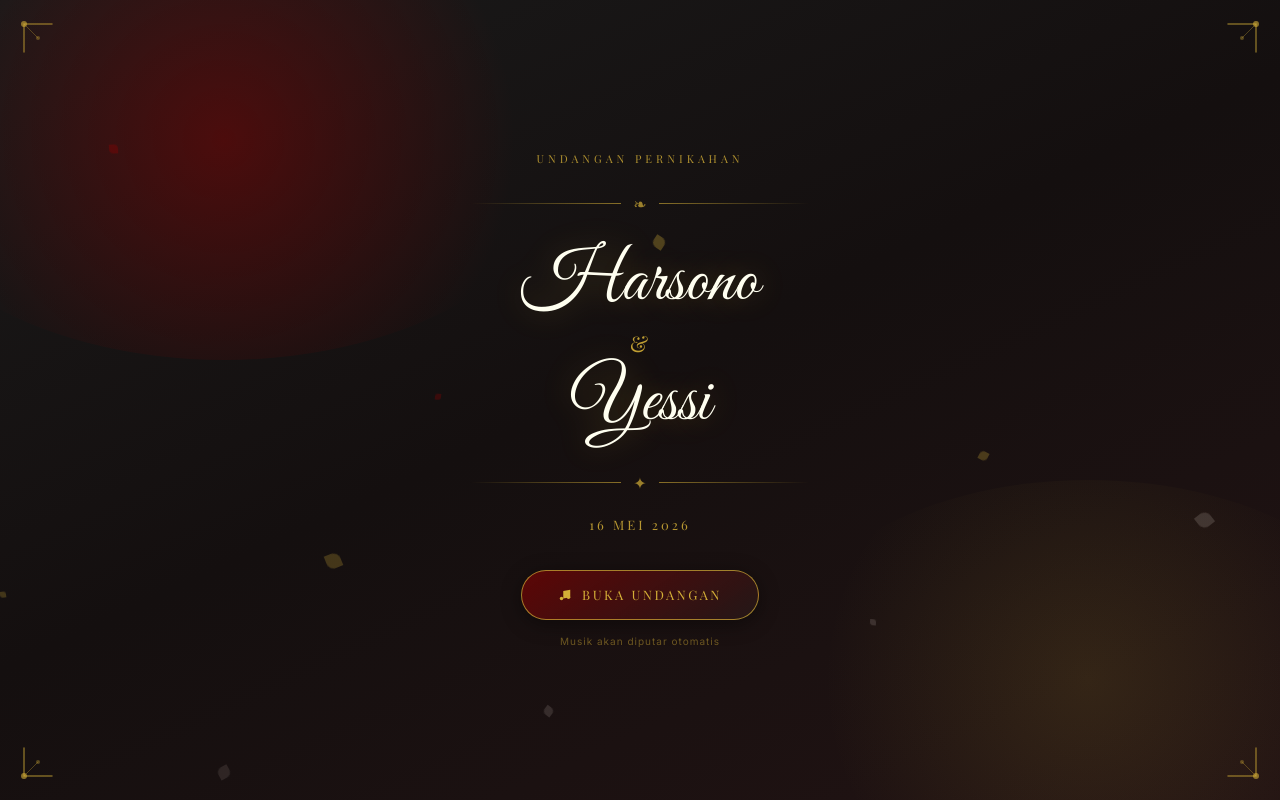
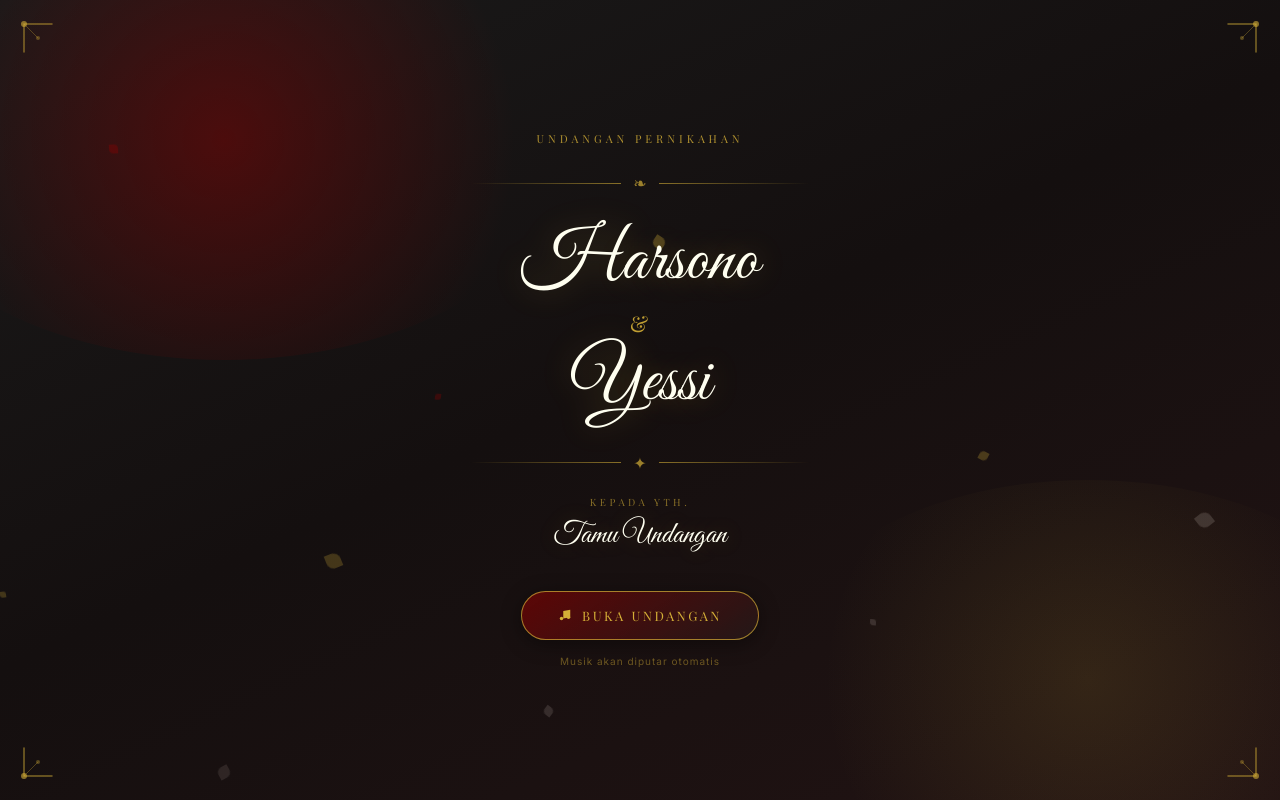
Before and after one commit to ReySa18/web_undangan, a Next.js app: page / in a window 1280 px wide. Shown: the top 800 px of the page. Built offline with nearby package versions, Linux system fonts and the light colour scheme; a web font is replaced by a local one.

Commit message:
update kesekian

```diff
--- a/src/components/CoverScreen.tsx
+++ b/src/components/CoverScreen.tsx
@@ -10,9 +10,18 @@ export default function CoverScreen() {
   const [isLeaving, setIsLeaving] = useState(false);
   const [isGone, setIsGone] = useState(false);
   const [mounted, setMounted] = useState(false);
+  const [guestName, setGuestName] = useState<string>("Tamu Undangan");
 
   useEffect(() => {
     setMounted(true);
+    // Baca nama tamu dari URL query param ?to=NamaTamu
+    const params = new URLSearchParams(window.location.search);
+    const toParam = params.get("to");
+    if (toParam && toParam.trim()) {
+      // Decode dan format: ganti "+" atau "%20" → spasi, lalu capitalize tiap kata
+      const decoded = decodeURIComponent(toParam.replace(/\+/g, " ")).trim();
+      setGuestName(decoded);
+    }
   }, []);
 
   const handleOpen = () => {
@@ -213,18 +222,34 @@ export default function CoverScreen() {
             <div style={{ flex: 1, height: "1px", background: "linear-gradient(to left, transparent, rgba(212,175,55,0.6))" }} />
           </div>
 
-          {/* Date */}
+          {/* Dear / Kepada */}
+          <div style={{ marginBottom: "36px" }}>
             <p
               style={{
                 fontFamily: "var(--font-heading)",
-              color: "rgba(212,175,55,0.85)",
-              fontSize: "13px",
-              letterSpacing: "3px",
-              marginBottom: "36px",
+                color: "rgba(212,175,55,0.6)",
+                fontSize: "10px",
+                letterSpacing: "3.5px",
+                textTransform: "uppercase",
+                marginBottom: "6px",
               }}
             >
-            16 MEI 2026
+              Kepada Yth.
             </p>
+            <p
+              style={{
+                fontFamily: "var(--font-script)",
+                color: "#FFFFF0",
+                fontSize: "clamp(22px, 6vw, 30px)",
+                lineHeight: 1.3,
+                margin: 0,
+                textShadow: "0 0 20px rgba(212,175,55,0.25)",
+                wordBreak: "break-word",
+              }}
+            >
+              {guestName}
+            </p>
+          </div>
 
           {/* Open button */}
           <button
--- a/src/components/EventDetails.tsx
+++ b/src/components/EventDetails.tsx
@@ -211,7 +211,7 @@ export default function EventDetails() {
         <EventCard
           title="Resepsi"
           date="Sabtu, 16 Mei 2026"
-          time="11:00 - 14:00 WIB"
+          time="11:00 WIB s/d Selesai"
           venue="Gedung Serbaguna"
           address="Desa Sikampar, Teluk Kuantan, Riau"
           mapUrl="https://www.google.com/maps/place/0%C2%B015'14.6%22S+101%C2%B039'14.0%22E/@-0.2540437,101.65131,17z/data=!3m1!4b1!4m4!3m3!8m2!3d-0.2540437!4d101.6538849?hl=en&entry=ttu&g_ep=EgoyMDI2MDQxNS4wIKXMDSoASAFQAw%3D%3D"
--- a/src/components/GiftSection.tsx
+++ b/src/components/GiftSection.tsx
@@ -23,7 +23,7 @@ const accounts = [
           fontWeight="bold"
           fontFamily="Arial, sans-serif"
         >
-          BCA
+          Bank Raya
         </text>
       </svg>
     ),
```
Lines whose indentation alone changed are shown as unchanged.
